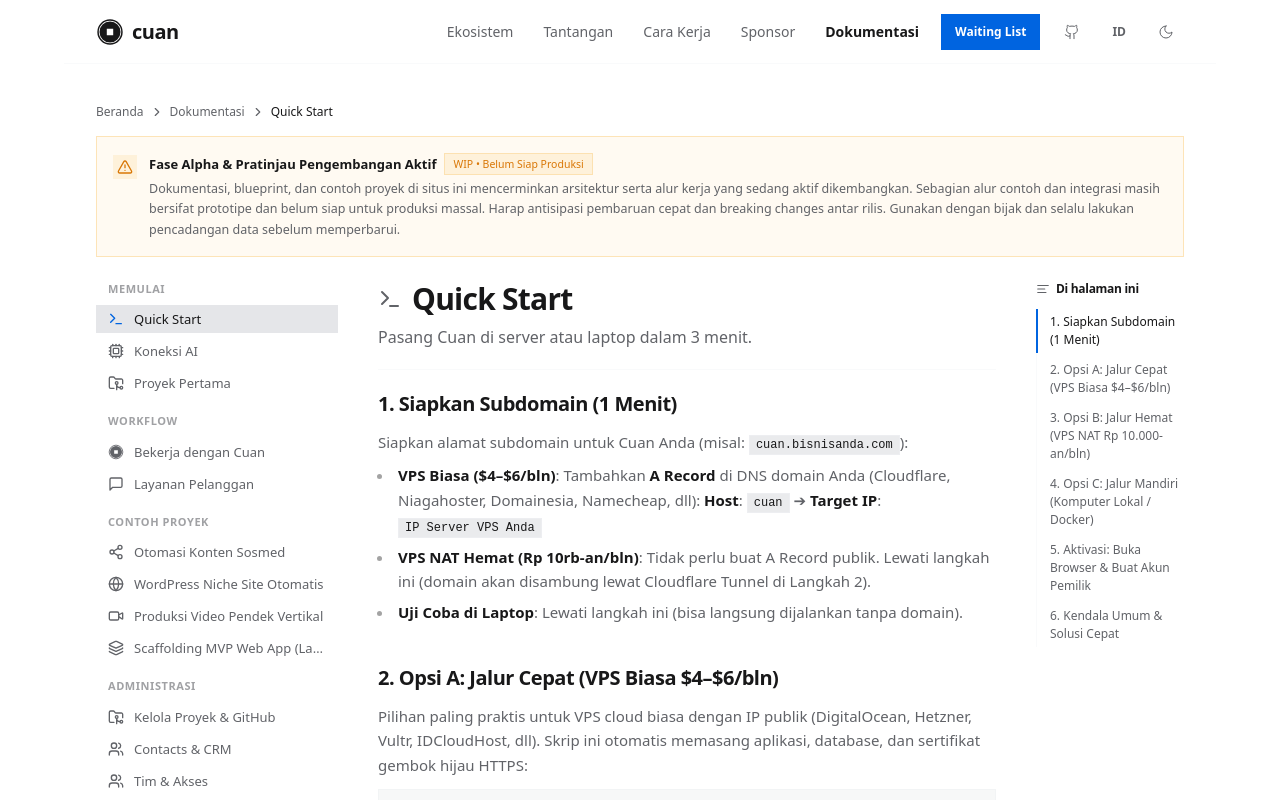
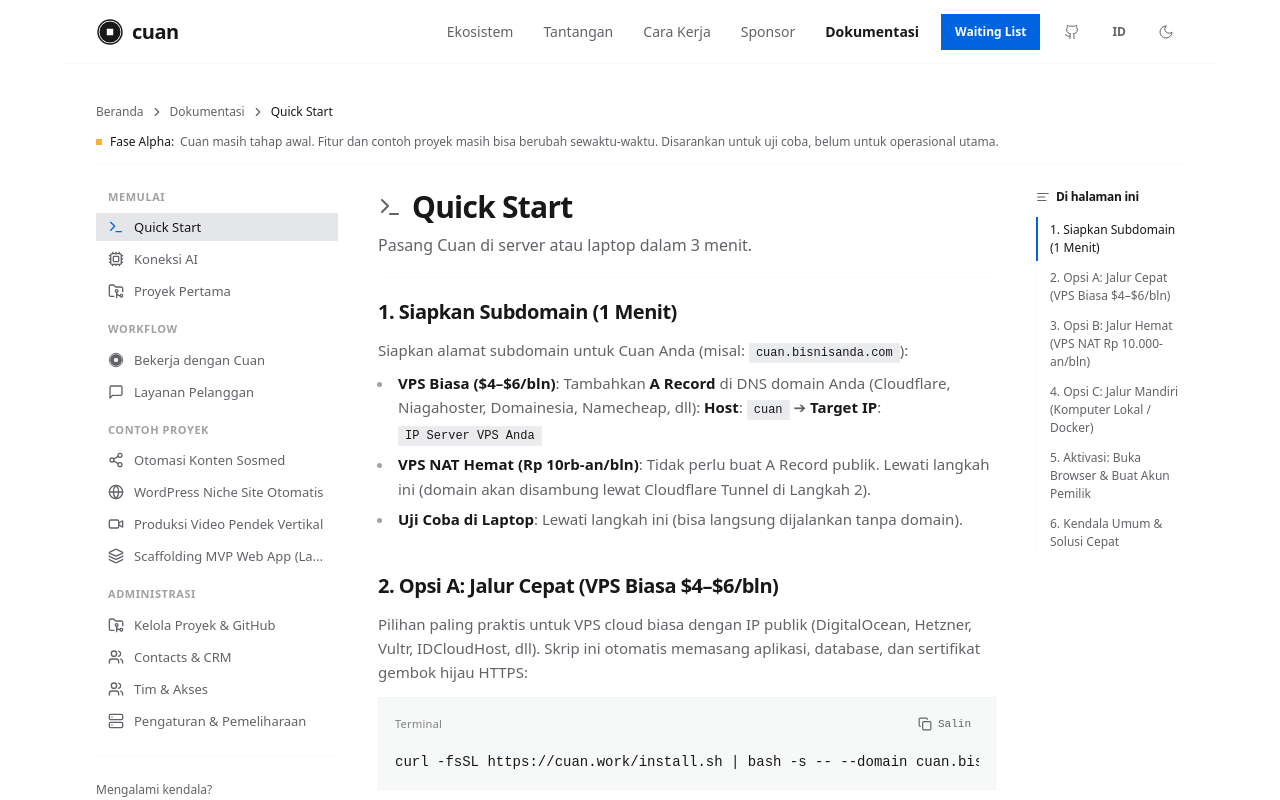
Before and after one commit to buchin/cuan-landing, a React (Vite) app: page /docs in a window 1280 px wide. Shown: the top 800 px of the page. Built offline with nearby package versions, Linux system fonts and the light colour scheme.

Commit message:
docs: simplify alpha notice to calm single-line Things 3 hairline standard

```diff
--- a/src/features/docs/DocsPage.tsx
+++ b/src/features/docs/DocsPage.tsx
@@ -19,7 +19,6 @@ import {
   Globe,
   Video,
   Layers,
-  AlertTriangle,
 } from 'lucide-react'
 import { Navbar } from '../../components/layout/Navbar'
 import { Footer } from '../../components/layout/Footer'
@@ -190,7 +189,7 @@ export function DocsPage() {
         {/* Breadcrumb */}
         <nav
           aria-label="Breadcrumb"
-          className="flex items-center gap-1.5 text-xs text-muted-foreground mb-4 select-none"
+          className="flex items-center gap-1.5 text-xs text-muted-foreground mb-3 select-none"
         >
           <Link to={homePath} className="hover:text-foreground transition-colors">
             {t('Beranda')}
@@ -205,28 +204,17 @@ export function DocsPage() {
           </span>
         </nav>
 
-        {/* Global Docs Alpha & WIP Notice Banner */}
-        <div className="mb-6 rounded-2xl border border-amber-500/25 bg-amber-500/5 p-4 text-xs text-muted-foreground flex items-start gap-3 shadow-xs">
-          <div className="p-1 rounded-md bg-amber-500/10 text-amber-600 dark:text-amber-400 shrink-0 mt-0.5">
-            <AlertTriangle className="h-4 w-4" />
-          </div>
-          <div className="space-y-1">
-            <div className="flex flex-wrap items-center gap-2">
-              <span className="font-semibold text-foreground text-xs sm:text-[13px]">
-                {language === 'en'
-                  ? 'Alpha Preview & Active Development Notice'
-                  : 'Fase Alpha & Pratinjau Pengembangan Aktif'}
-              </span>
-              <span className="px-2 py-0.5 rounded-full text-[10.5px] font-medium bg-amber-500/10 text-amber-600 dark:text-amber-400 border border-amber-500/20">
-                {language === 'en' ? 'WIP • Not Production-Ready' : 'WIP • Belum Siap Produksi'}
-              </span>
-            </div>
-            <p className="leading-relaxed text-muted-foreground text-xs sm:text-[12.5px]">
-              {language === 'en'
-                ? 'Documentation, blueprints, and project examples on this site represent architecture and workflows under active development. Several example workflows and integrations are prototypes and not yet intended for mission-critical production. Expect rapid iterations and breaking changes between updates. Please use with caution and always back up data before updating.'
-                : 'Dokumentasi, blueprint, dan contoh proyek di situs ini mencerminkan arsitektur serta alur kerja yang sedang aktif dikembangkan. Sebagian alur contoh dan integrasi masih bersifat prototipe dan belum siap untuk produksi massal. Harap antisipasi pembaruan cepat dan breaking changes antar rilis. Gunakan dengan bijak dan selalu lakukan pencadangan data sebelum memperbarui.'}
-            </p>
-          </div>
+        {/* Calm Status-by-Exception Notice (Things 3 / Bear Notes standard: zero nested boxes, hairline divider) */}
+        <div className="mb-6 pb-3 border-b border-border/40 flex items-start sm:items-center gap-2 text-xs text-muted-foreground leading-relaxed">
+          <span className="h-1.5 w-1.5 rounded-full bg-amber-500/80 shrink-0 mt-1 sm:mt-0" />
+          <p className="min-w-0">
+            <span className="font-medium text-foreground mr-1.5">
+              {language === 'en' ? 'Alpha Preview:' : 'Fase Alpha:'}
+            </span>
+            {language === 'en'
+              ? 'Cuan is in early development. Features and project examples may change anytime. Best for testing, not primary business operations.'
+              : 'Cuan masih tahap awal. Fitur dan contoh proyek masih bisa berubah sewaktu-waktu. Disarankan untuk uji coba, belum untuk operasional utama.'}
+          </p>
         </div>
 
         {/* Mobile Horizontal Section Tabs */}
```
